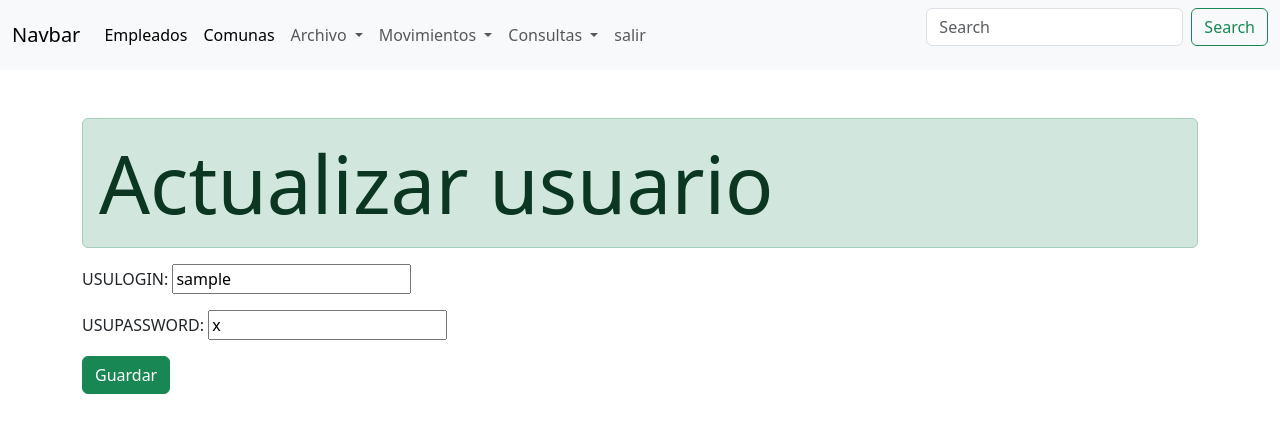
After one commit to miguelangel2011222/prueba-n3-profesor-cesar, a Django app: page /actualizar-usuario/1 in a window 1280 px wide. The commit adds this page. Shown: the top 433 px of the page. Run offline with Django 5.2, Linux system fonts and the light colour scheme; tables that the repository leaves empty hold one stand-in row (values such as "Sample post").

Commit message:
prueba agregue cosas al usuario

```diff
--- a/ProyectoBD/urls.py
+++ b/ProyectoBD/urls.py
@@ -27,6 +27,7 @@ from Prueba.views import Index_Alumnos,Create_Alumno,View_Alumno
 
 from Prueba.views import login_view
 
+from Prueba.views import Index_Usuario,View_Usuario,Update_Usuario
 
 urlpatterns = [
     #appbd
@@ -68,4 +69,9 @@ urlpatterns = [
 
     #matriculas
 
+
+    #Usuarios
+    path('usuario/',Index_Usuario),
+    path('view-usuario/<int:id>',View_Usuario),
+    path('actualizar-usuario/<int:id>',Update_Usuario),
 ]
--- a/Prueba/forms.py
+++ b/Prueba/forms.py
@@ -1,5 +1,5 @@
 from django import forms
-from Prueba.models import Ciudades,Tipocurso,Alumnos
+from Prueba.models import Ciudades,Tipocurso,Alumnos,Usuarios
 
 
 
@@ -17,3 +17,8 @@ class AlumnosForm(forms.ModelForm):
     class Meta:
         model=Alumnos
         fields='__all__'
+
+class UsuarioForm(forms.ModelForm):
+    class Meta:
+        model=Usuarios
+        fields='__all__'
--- /dev/null
+++ b/Prueba/templates/update-usuario.html
@@ -0,0 +1,12 @@
+{%include 'header.html'%}
+    <div class="container mt-5">
+        <div class="alert alert-success display-1">{{titulo}}</div>
+        <form method='POST'>
+          {{form.as_p}}
+          {%csrf_token %}
+          <input type='submit' class="btn btn-success" value="Guardar">
+        </form>
+
+        <script src="https://cdn.jsdelivr.net/npm/bootstrap@5.3.3/dist/js/bootstrap.bundle.min.js" integrity="sha384-YvpcrYf0tY3lHB60NNkmXc5s9fDVZLESaAA55NDzOxhy9GkcIdslK1eN7N6jIeHz" crossorigin="anonymous"></script>
+    </div>
+{%include 'footer.html'%}
--- a/Prueba/templates/view-alumno.html
+++ b/Prueba/templates/view-alumno.html
@@ -1,6 +1,6 @@
 {%include 'header.html'%}
     <div class="container mt-5">
-        <div class="alert alert-success display-1">CIUDAD</div>
+        <div class="alert alert-success display-1">ALUMNO</div>
         <table class="table table-striped">
           <tr><td>ID</td><td>{{alumno.id}}</td></tr>
           <tr><td>ALUMRUT</td><td>{{alumno.ALUMRUT}}</td></tr>
--- a/Prueba/views.py
+++ b/Prueba/views.py
@@ -1,7 +1,7 @@
 from django.shortcuts import render,redirect
 from Prueba.models import Ciudades,Tipocurso,Alumnos,Usuarios
 from . import forms
-from .forms import CiudadesForm,TipoCursoForm,AlumnosForm
+from .forms import CiudadesForm,TipoCursoForm,AlumnosForm,UsuarioForm
 # Create your views here.
 
 
@@ -106,3 +106,28 @@ def login_view(request):
         except Usuarios.DoesNotExist:
             return render(request, 'login.html', {'error': 'Credenciales inválidas'})
     return render(request, 'login.html')
+
+#Usuario
+def Index_Usuario(request):
+    usuario=Usuarios.objects.all()
+    data={'usuario':usuario}
+    return render(request,'Usuario.html',data)
+
+
+def View_Usuario(request,id):
+    usuario=Usuarios.objects.get(id=id)
+    data={"usuario":usuario}
+    return render(request,'view-usuario.html',data)
+
+def Update_Usuario(request,id):
+    usuario=Usuarios.objects.get(id=id)
+    form=UsuarioForm(instance=usuario)
+    if request.method=="POST":
+        form=UsuarioForm(request.POST,instance=usuario)
+        if form.is_valid():
+            form.save()
+        return Index_Usuario(request)
+    data={'form':form,'titulo':'Actualizar usuario'}
+    return render(request,'update-usuario.html',data)
+
+#sucursales
--- a/templates/header.html
+++ b/templates/header.html
@@ -26,8 +26,8 @@
                   <li><a class="dropdown-item" href="#">Sucursales</a></li>
                   <li><a class="dropdown-item" href="../tipo cursos/">Tipos De Curso</a></li>
                   <li><hr class="dropdown-divider"></li>
-                  <li><a class="dropdown-item" href="#">Usuarios</a></li>
-                  <li><a class="dropdown-item" href="#">salir</a></li>
+                  <li><a class="dropdown-item" href="../usuario/">Usuarios</a></li>
+                  <li><a class="dropdown-item" href="../login/">salir</a></li>
                 </ul>
               </li>
               <li class="nav-item dropdown">
@@ -51,7 +51,7 @@
               </li>
             </li>
             <li class="nav-item">
-              <a class="nav-link" href="#">salir</a>
+              <a class="nav-link" href="../login/">salir</a>
             </li>
             </ul>
             <form class="d-flex" role="search">
```
Also changed, not shown: Prueba/templates/Usuario.html (added, +43 -0 lines), Prueba/templates/view-usuario.html (added, +11 -0 lines).
